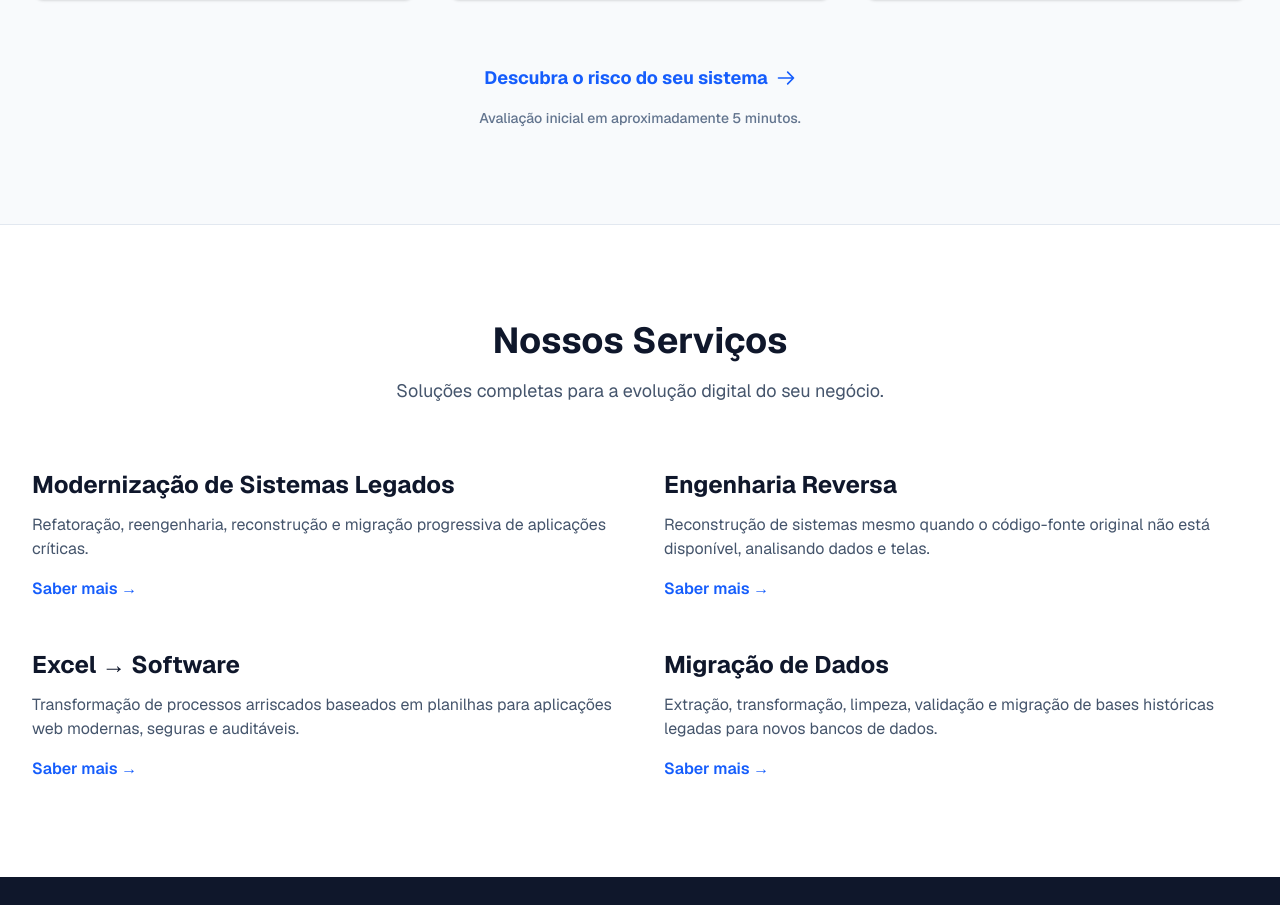
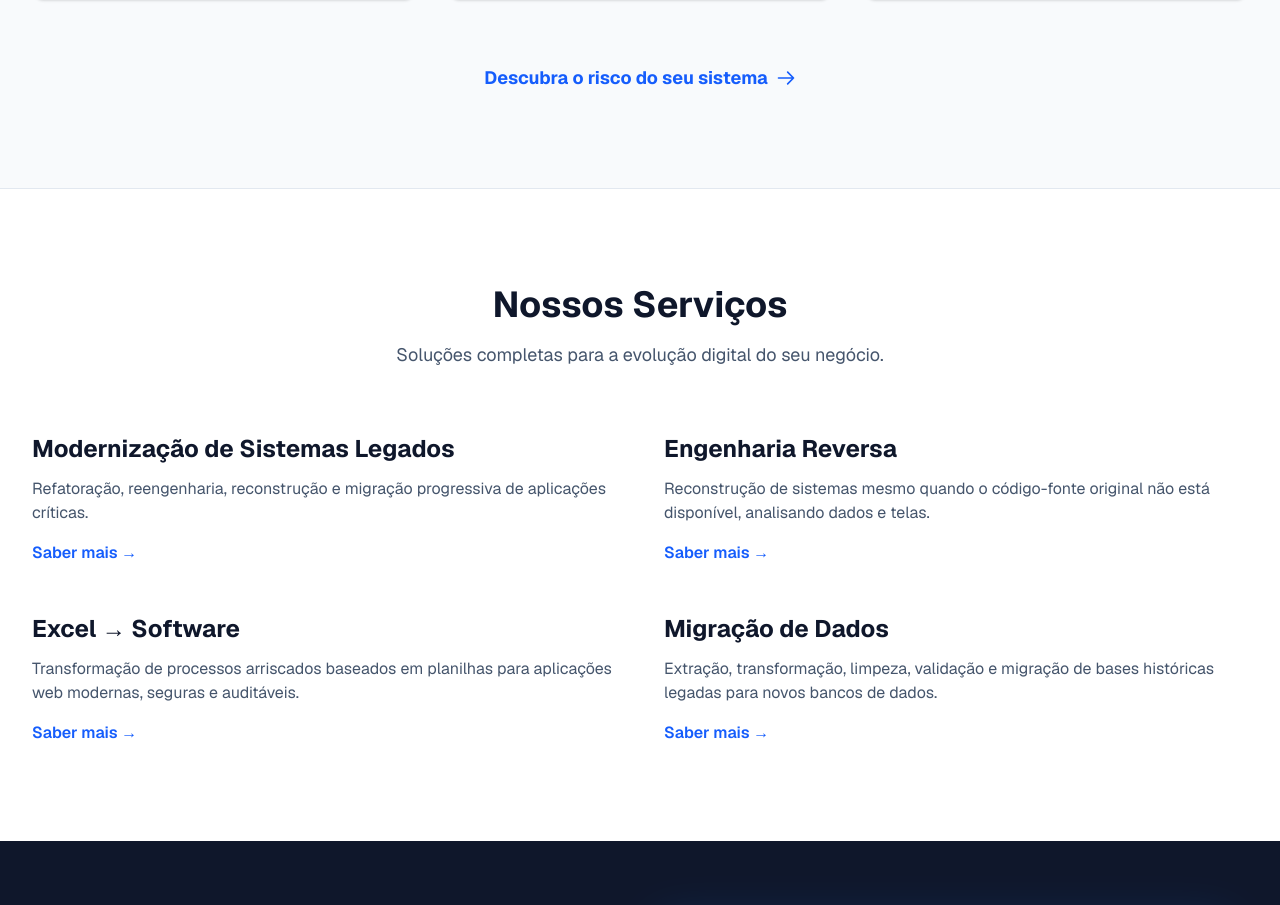
Before and after one commit to jfcnetto/handson, a Next.js app: page / in a window 1280 px wide. Shown: the part 1364-2269 px from the top of the page. Built offline with nearby package versions, Linux system fonts and the light colour scheme.

Commit message:
style: remove assessment text

```diff
--- a/src/app/(site)/page.tsx
+++ b/src/app/(site)/page.tsx
@@ -61,9 +61,6 @@ export default function HomePage() {
               Descubra o risco do seu sistema
               <svg className="ml-2 w-5 h-5" fill="none" stroke="currentColor" viewBox="0 0 24 24"><path strokeLinecap="round" strokeLinejoin="round" strokeWidth="2" d="M14 5l7 7m0 0l-7 7m7-7H3"></path></svg>
             </Link>
-            <p className="mt-4 text-sm text-slate-500 font-medium">
-              Avaliação inicial em aproximadamente 5 minutos.
-            </p>
           </div>
         </div>
       </section>
```
